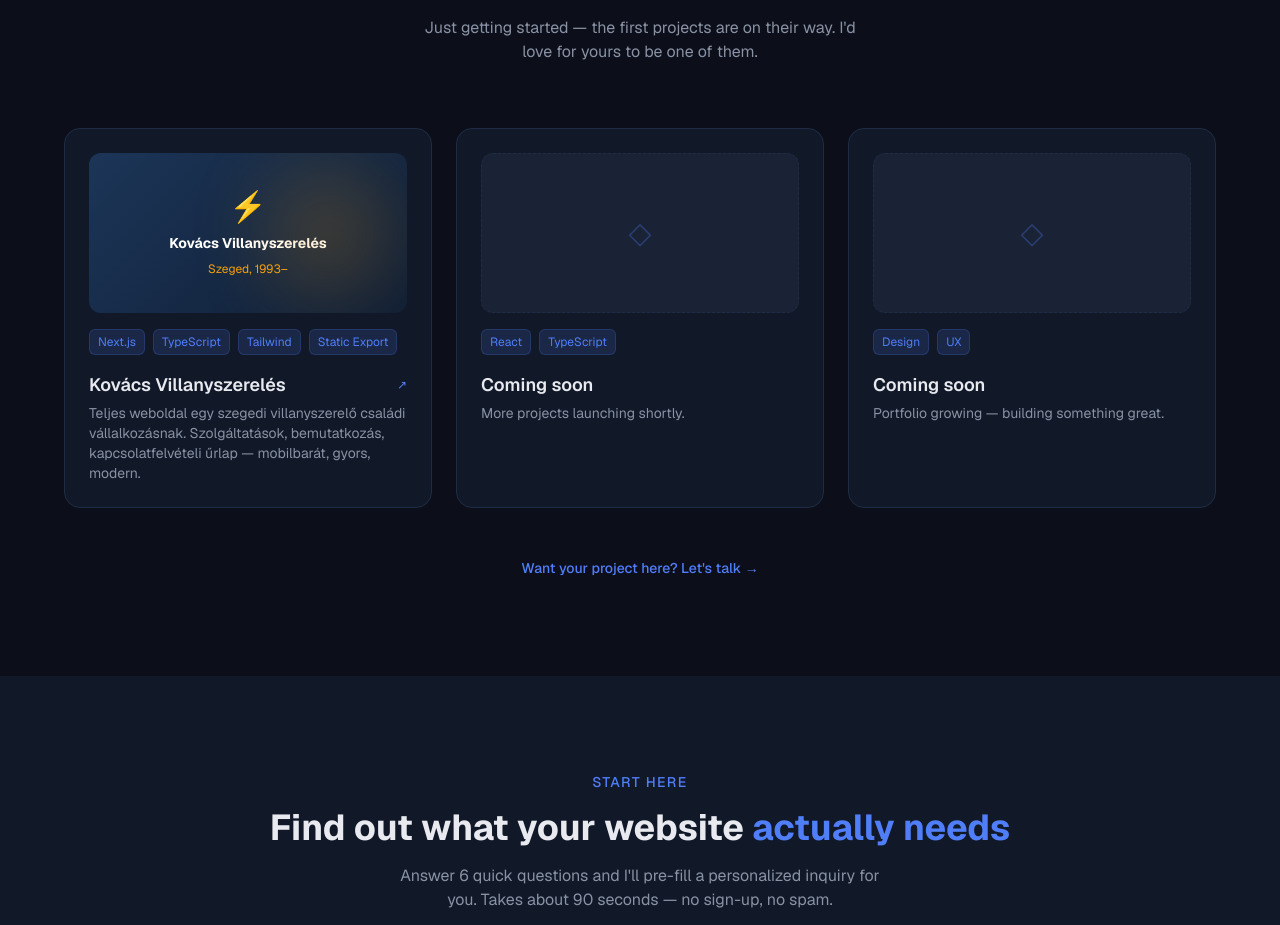
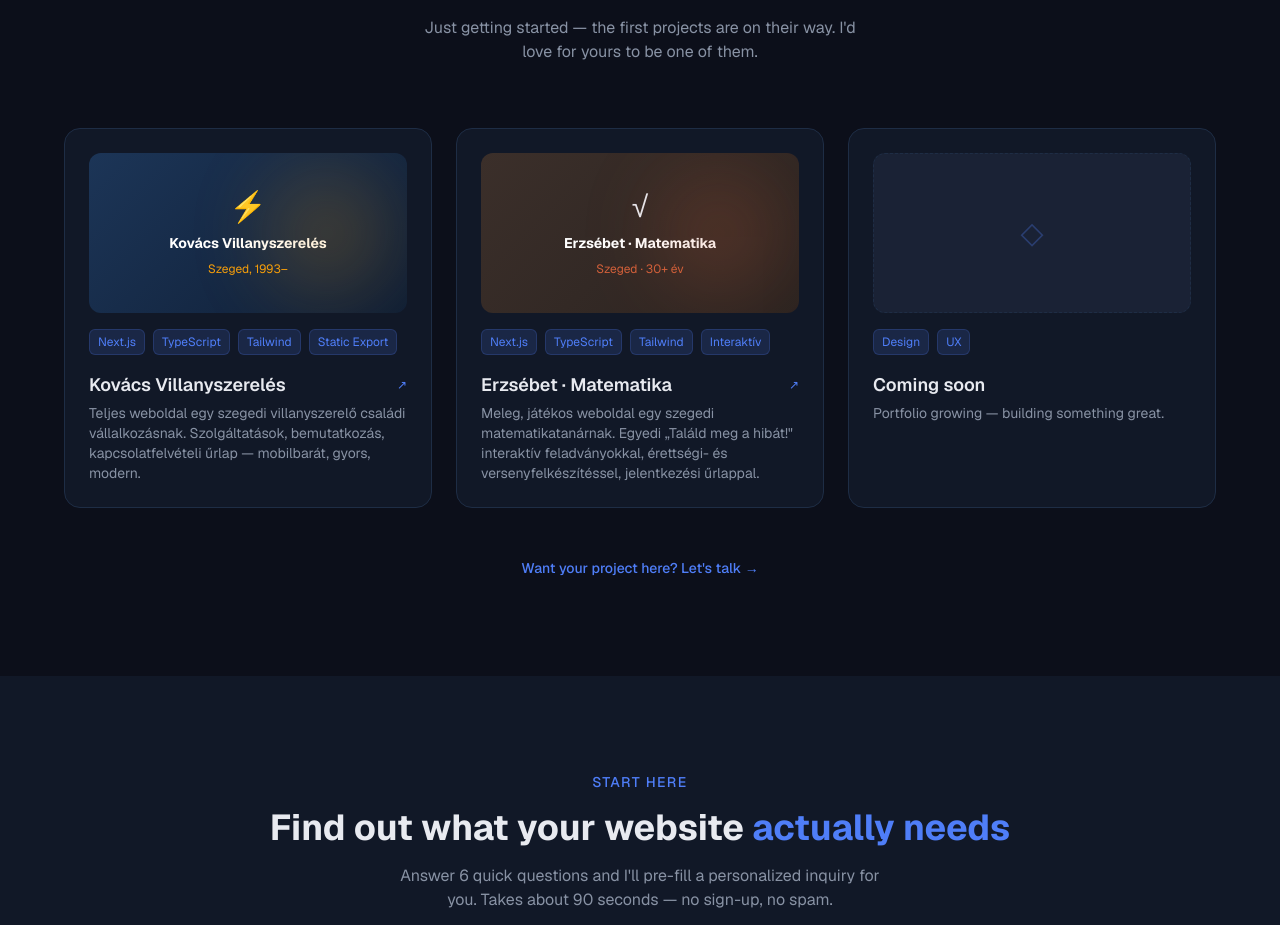
Before and after one commit to danielkosztolanyi00/Spark, a Next.js app: page / in a window 1280 px wide. Shown: the part 1542-2467 px from the top of the page. Built offline with nearby package versions, Linux system fonts and the light colour scheme.

Commit message:
Add Erzsébet math tutoring as second portfolio project
Warm terracotta/cream themed card linking to the live site, replacing
the first placeholder slot.

https://claude.ai/code/session_01RfRTZKNNs8VnmJi3Phe51D

```diff
--- a/src/components/Portfolio.tsx
+++ b/src/components/Portfolio.tsx
@@ -17,10 +17,19 @@ const projects = [
     placeholder: false,
   },
   {
-    title: "Coming soon",
-    description: "More projects launching shortly.",
-    tags: ["React", "TypeScript"],
-    placeholder: true,
+    title: "Erzsébet · Matematika",
+    description:
+      "Meleg, játékos weboldal egy szegedi matematikatanárnak. Egyedi „Találd meg a hibát!\" interaktív feladványokkal, érettségi- és versenyfelkészítéssel, jelentkezési űrlappal.",
+    tags: ["Next.js", "TypeScript", "Tailwind", "Interaktív"],
+    href: "https://erzsebet-matek.danielkosztolanyi.com",
+    thumbnail: {
+      bg: "linear-gradient(135deg, #3b2f2a 0%, #2b2320 100%)",
+      accent: "#d2603a",
+      icon: "√",
+      label: "Erzsébet · Matematika",
+      sub: "Szeged · 30+ év",
+    },
+    placeholder: false,
   },
   {
     title: "Coming soon",
```
